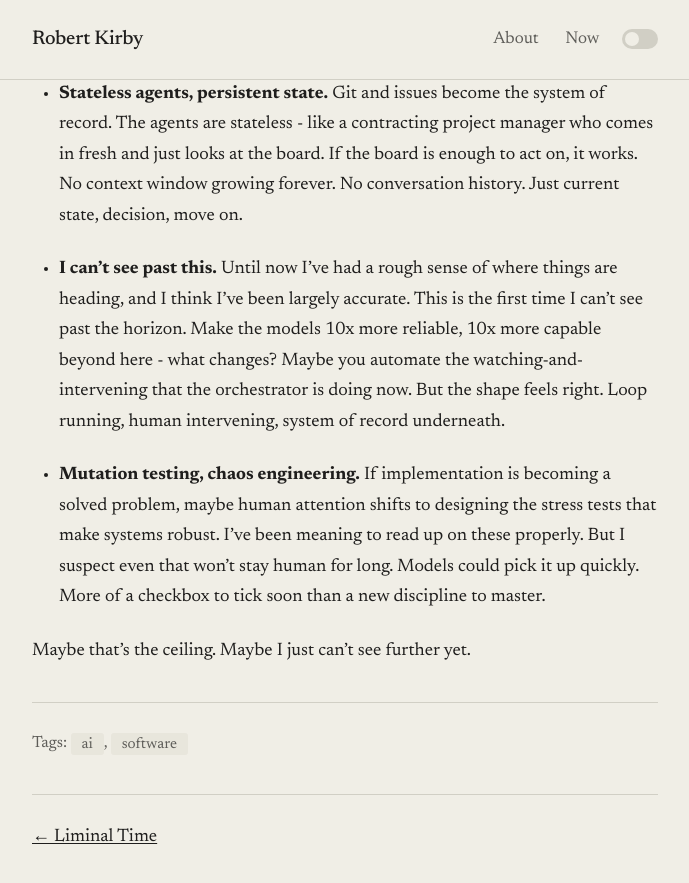
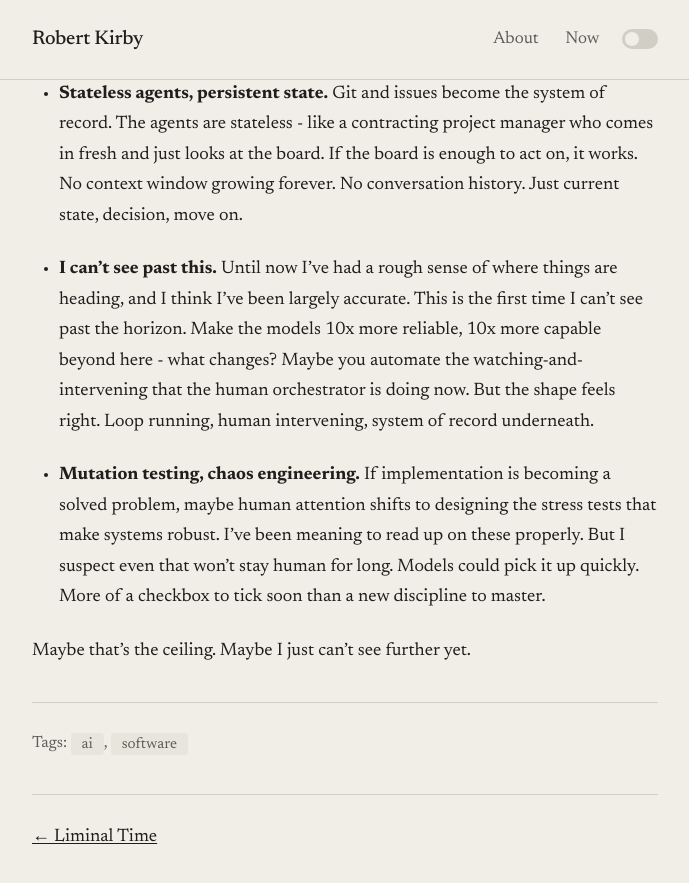
Before and after one commit to rob137/rob137.github.io, a Jekyll site: the page built from _posts/2026-02-17-strudel.md, in a window 1280 px wide and 900 px high, scrolled down 1139 px. Shown: the top 883 px of the window, without its empty margins (295-984 px from the left). Built offline with Jekyll 4.4.1, drawn with Linux system fonts in a browser that asks for light colours.

Commit message:
Clarify human orchestrator

```diff
--- a/_posts/2026-02-17-strudel.md
+++ b/_posts/2026-02-17-strudel.md
@@ -18,7 +18,7 @@
 
 - **Stateless agents, persistent state.** Git and issues become the system of record. The agents are stateless - like a contracting project manager who comes in fresh and just looks at the board. If the board is enough to act on, it works. No context window growing forever. No conversation history. Just current state, decision, move on.
 
-- **I can't see past this.** Until now I've had a rough sense of where things are heading, and I think I've been largely accurate. This is the first time I can't see past the horizon. Make the models 10x more reliable, 10x more capable beyond here - what changes? Maybe you automate the watching-and-intervening that the orchestrator is doing now. But the shape feels right. Loop running, human intervening, system of record underneath.
+- **I can't see past this.** Until now I've had a rough sense of where things are heading, and I think I've been largely accurate. This is the first time I can't see past the horizon. Make the models 10x more reliable, 10x more capable beyond here - what changes? Maybe you automate the watching-and-intervening that the human orchestrator is doing now. But the shape feels right. Loop running, human intervening, system of record underneath.
 
 - **Mutation testing, chaos engineering.** If implementation is becoming a solved problem, maybe human attention shifts to designing the stress tests that make systems robust. I've been meaning to read up on these properly. But I suspect even that won't stay human for long. Models could pick it up quickly. More of a checkbox to tick soon than a new discipline to master.
 
```
